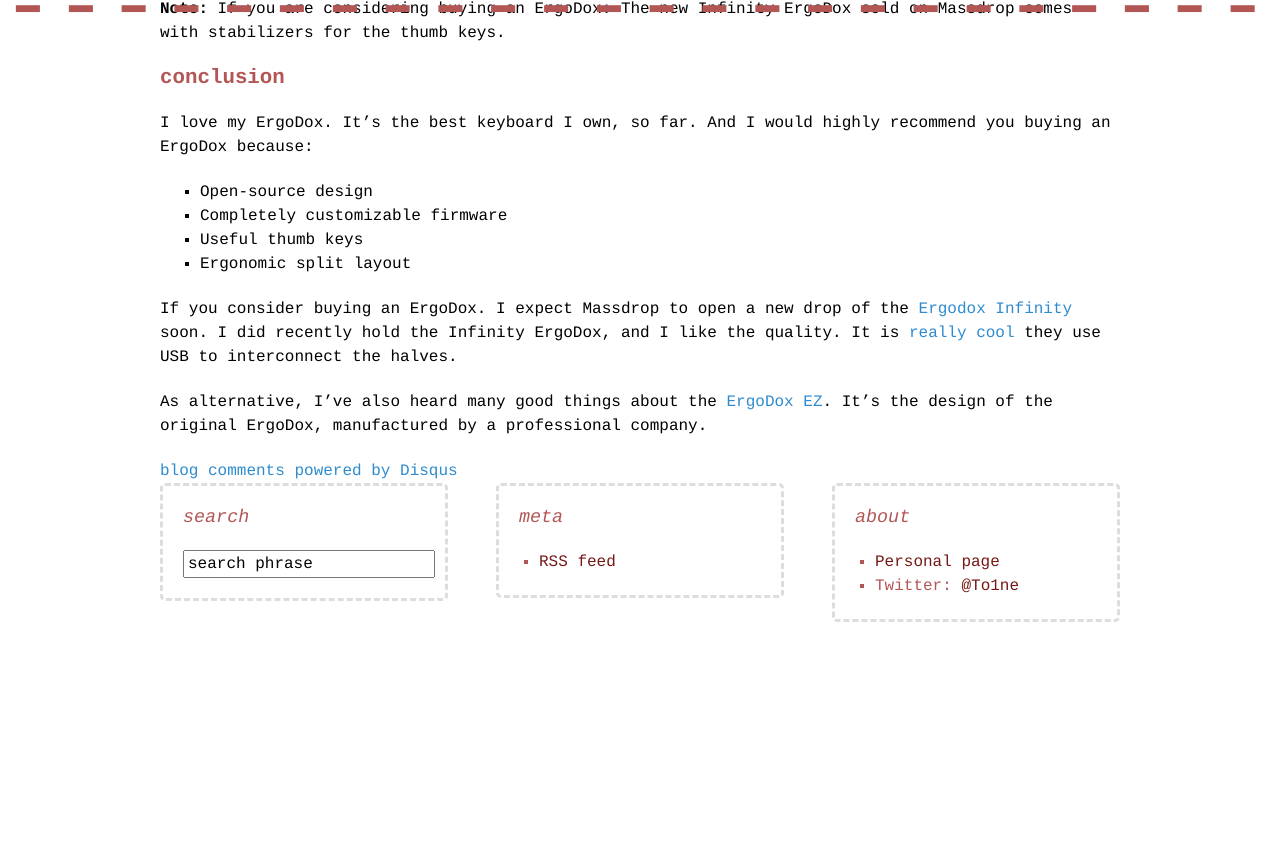
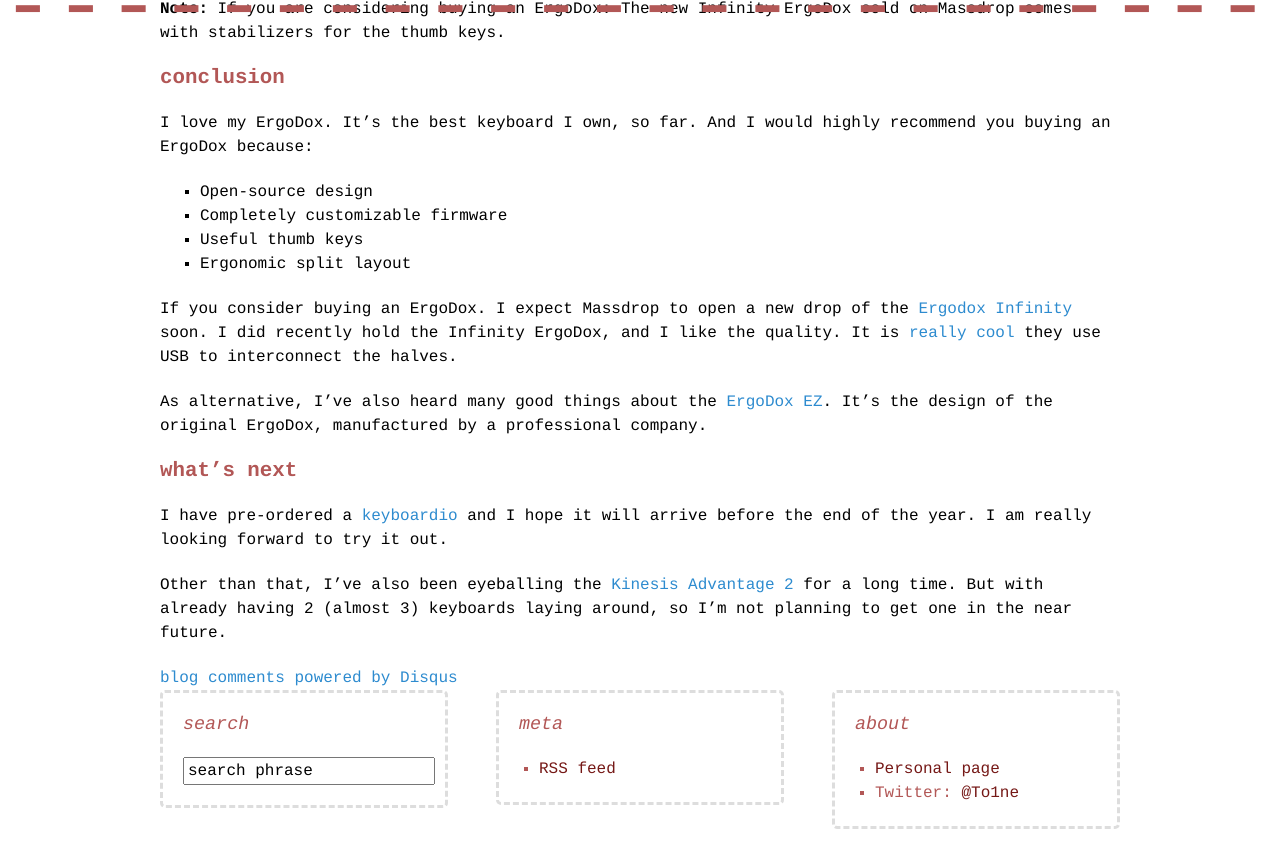
Before and after one commit to Zagyarakushi/website, a Jekyll site: the page built from _posts/2016-10-03-ergodox-3-years-later.md, in a window 1280 px wide and 900 px high, scrolled down 2656 px, cut to the strip 51-900 px from the top of the window. Built offline with Jekyll 4.4.1, drawn with Linux system fonts in a browser that asks for light colours; some web fonts are replaced; Markdown is read by kramdown in place of the engine named in the settings; comment, search, counter and statistics services are not loaded; before the commit the page ends 3349 px from its top, so only the background shows below that.

Commit message:
Add What's next
About keyboardio and Kinesis Advantage 2.

```diff
--- a/_posts/2016-10-03-ergodox-3-years-later.md
+++ b/_posts/2016-10-03-ergodox-3-years-later.md
@@ -161,3 +161,17 @@
 [9]: https://www.massdrop.com/buy/infinity-ergodox?referer=J5QZFC&mode=guest_open "Infinity ErgoDox Ergonomic Keyboard Kit"
 [10]: https://input.club/forums/topic/infinity-ergodox-update/#post-692
 [11]: http://ergodox-ez.com/ "ErgoDox EZ"
+
+
+## What's next
+
+I have pre-ordered a [keyboardio](https://keyboard.io) and I hope it
+will arrive before the end of the year. I am really looking forward to
+try it out.
+
+Other than that, I've also been eyeballing
+the [Kinesis Advantage 2][12] for a long time. But with already having
+2 (almost 3) keyboards laying around, so I'm not planning to get one
+in the near future.
+
+[12]: https://www.kinesis-ergo.com/shop/advantage2/ "Kinesis Advantage 2"
```
